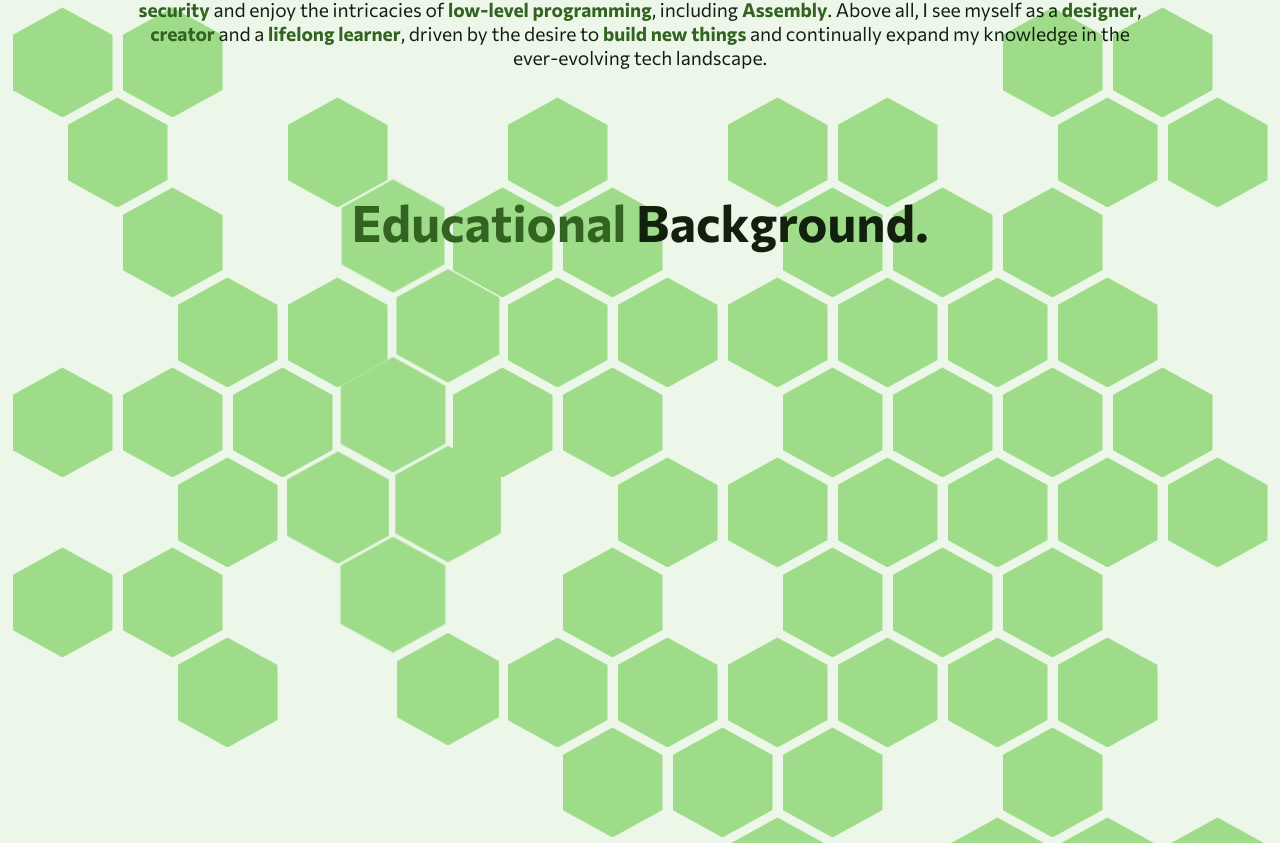
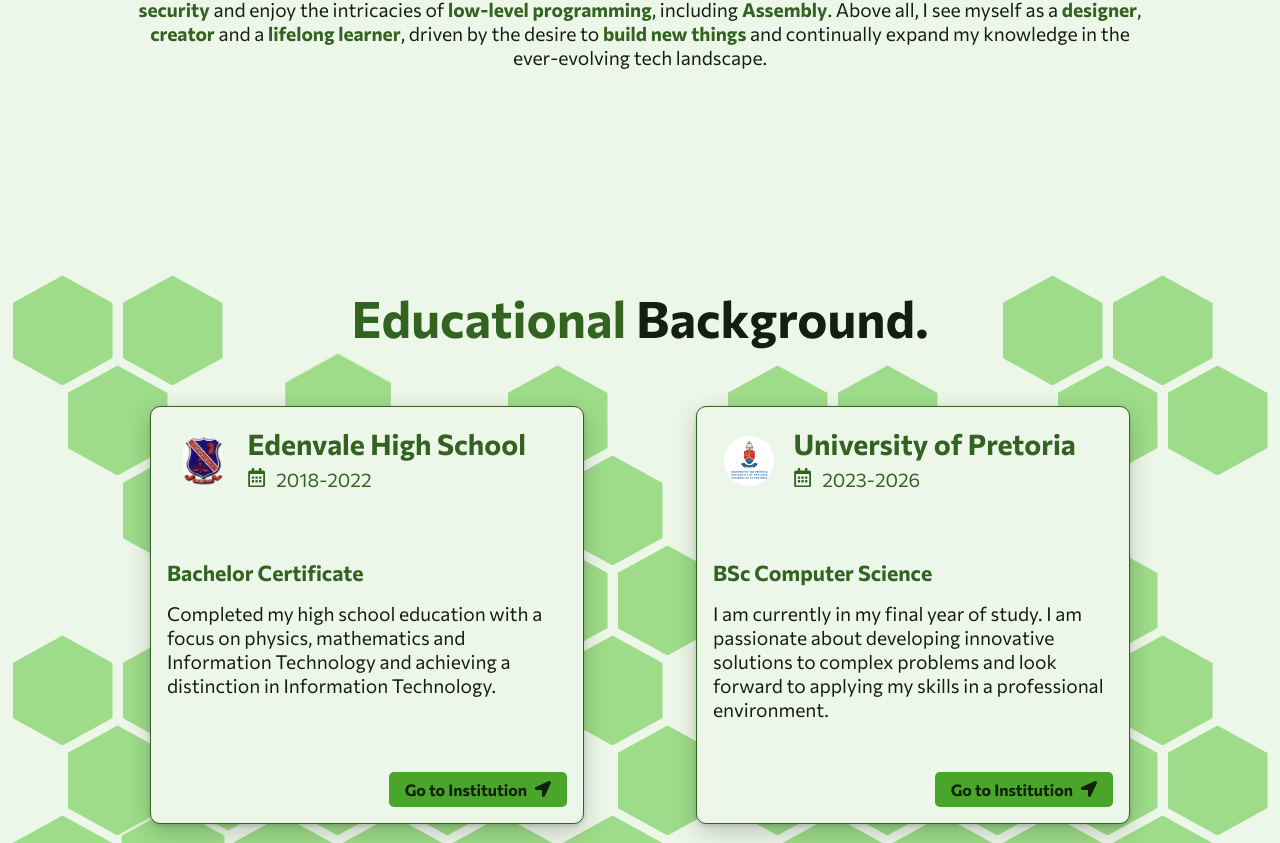
Before and after one commit to SamvitPrakash/SamvitPrakash, a React (Vite) app in the folder ViteFolio/: page / in a window 1280 px wide. Shown: the part 457-1300 px from the top of the page. Built offline with nearby package versions, Linux system fonts and the light colour scheme.

Commit message:
Update Home component: adjust margin-bottom in CSS, add education cards with images for Edenvale High School and University of Pretoria

```diff
--- a/ViteFolio/src/pages/Home_Page/Home.css
+++ b/ViteFolio/src/pages/Home_Page/Home.css
@@ -15,7 +15,17 @@
     margin-right: auto;
     width: 80%;
     margin-top: 0rem;
-    margin-bottom: 5rem;
+    margin-bottom: 11rem;
+}
+
+.education-cards{
+    display: flex;
+    flex-direction: row;
+    justify-content: center;
+    align-items: center;
+    gap: 7rem;
+    flex-wrap: wrap;
+    margin-top: 2rem;
 }
 
 em{
--- a/ViteFolio/src/pages/Home_Page/Home.jsx
+++ b/ViteFolio/src/pages/Home_Page/Home.jsx
@@ -3,6 +3,8 @@ import Navigation from "../../components/Navigation_Bar/Navigation.jsx";
 import TypedName from "../../components/Typed_Name/Typed_Name.jsx";
 import EducationCard from "../../components/Education_Card/Education_Card.jsx";
 import HoneycombBackground from "../../components/Honeycomb_Background/Honeycomb_Background.jsx";
+import upLogo from '../../assets/University_of_Pretoria/UP_logo.jpeg';
+import ehs from '../../assets/Edenvale_High_School/EHS.jpg';
 import './Home.css'
 
 function Home() {
@@ -14,11 +16,12 @@ function Home() {
 			[0,1,0,1,1,1,0,1,1,1,0],
 			[0,1,1,1,1,1,1,1,1,1,0],
 			[1,1,1,1,1,1,0,1,1,1,1],
-			[0,1,1,1,0,1,1,1,1,1,1],
-			[1,1,0,1,0,1,0,1,1,1,0],
+			[1,1,1,1,0,1,1,1,1,1,1],
+			[1,1,1,1,1,1,0,1,1,1,1],
 			[0,1,0,1,1,1,1,1,1,1,0],
 			[0,0,0,0,0,1,1,1,0,1,0],
-			[0,0,0,0,0,0,1,0,1,1,1]
+			[0,0,0,0,0,0,1,0,1,1,1],
+			[0,0,0,0,0,0,0,0,0,0,1]
 		];
 
 	return (
@@ -28,9 +31,12 @@ function Home() {
 				<TypedName/>
 				<p className="bio">I am a final-year <em>BSc Computer Science</em> student at the <em>University of Pretoria</em>. As a passionate <em>back-end developer</em>, I have a strong interest in <em>software engineering</em> and a deep love for <em>problem-solving</em>. I truly enjoy the challenge of <em>designing</em> and <em>building</em> elegant and efficient solutions. My enthusiasm for technology extends beyond the code, as I also enjoy <em>discovering</em> and <em>experimenting</em> with new <em>Linux</em> distributions. I am currently using <em>Arch Linux</em> and has finnished exploring <em>Ubuntu</em> and various <em>Garuda</em> distributions. I am also deeply interested in learning about <em>cyber security</em> and enjoy the intricacies of <em>low-level programming</em>, including <em>Assembly</em>. Above all, I see myself as a <em>designer</em>, <em>creator</em> and a <em>lifelong learner</em>, driven by the desire to <em>build new things</em> and continually expand my knowledge in the ever-evolving tech landscape.</p>
 			</div>
-			<HoneycombBackground width={11} height={10} visibilityMatrix={visibilityMatrix}>
+			<HoneycombBackground width={11} height={11} visibilityMatrix={visibilityMatrix}>
 				<h2 className="education-title"><span className="name">Educational</span> Background.</h2>
-				{/* <EducationCard /> */}
+				<div className="education-cards">
+					<EducationCard icon={ehs} institution="Edenvale High School" degree="Bachelor Certificate" startYear="2018" endYear="2022" description="Completed my high school education with a focus on physics, mathematics and Information Technology and achieving a distinction in Information Technology." degreeLink="https://www.facebook.com/edenvalehighschool/" />
+					<EducationCard icon={upLogo} institution="University of Pretoria" degree="BSc Computer Science" startYear="2023" endYear="2026" description="I am currently in my final year of study. I am passionate about developing innovative solutions to complex problems and look forward to applying my skills in a professional environment." degreeLink="https://www.up.ac.za/" />
+				</div>
 			</HoneycombBackground>
 
 		</>
```
